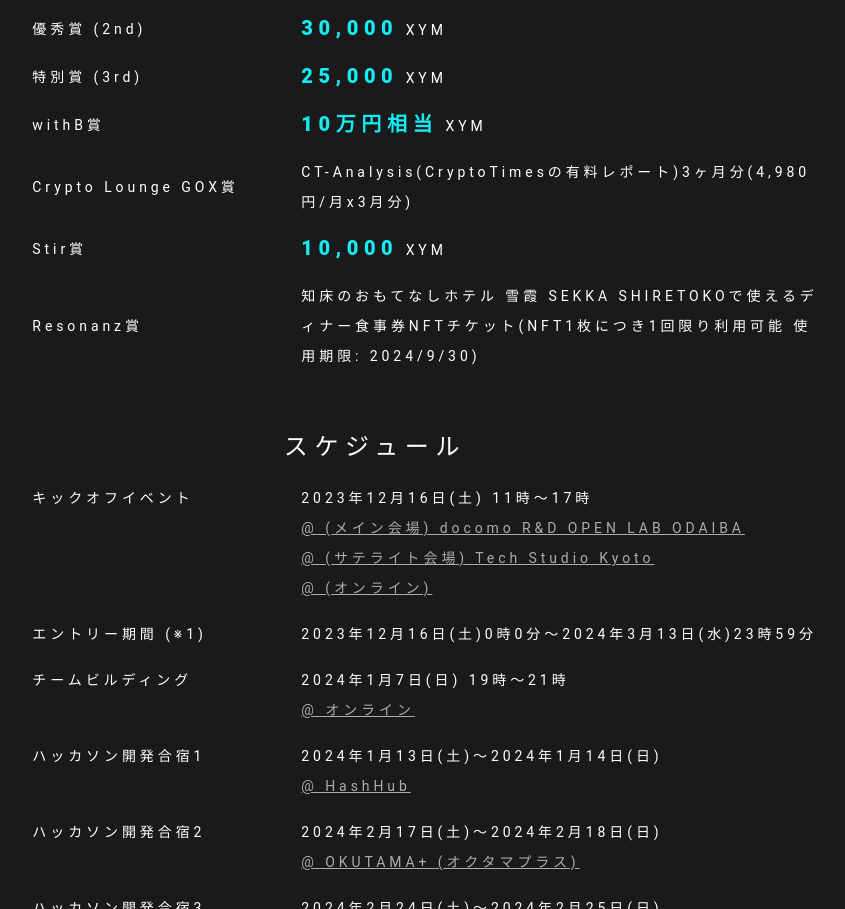
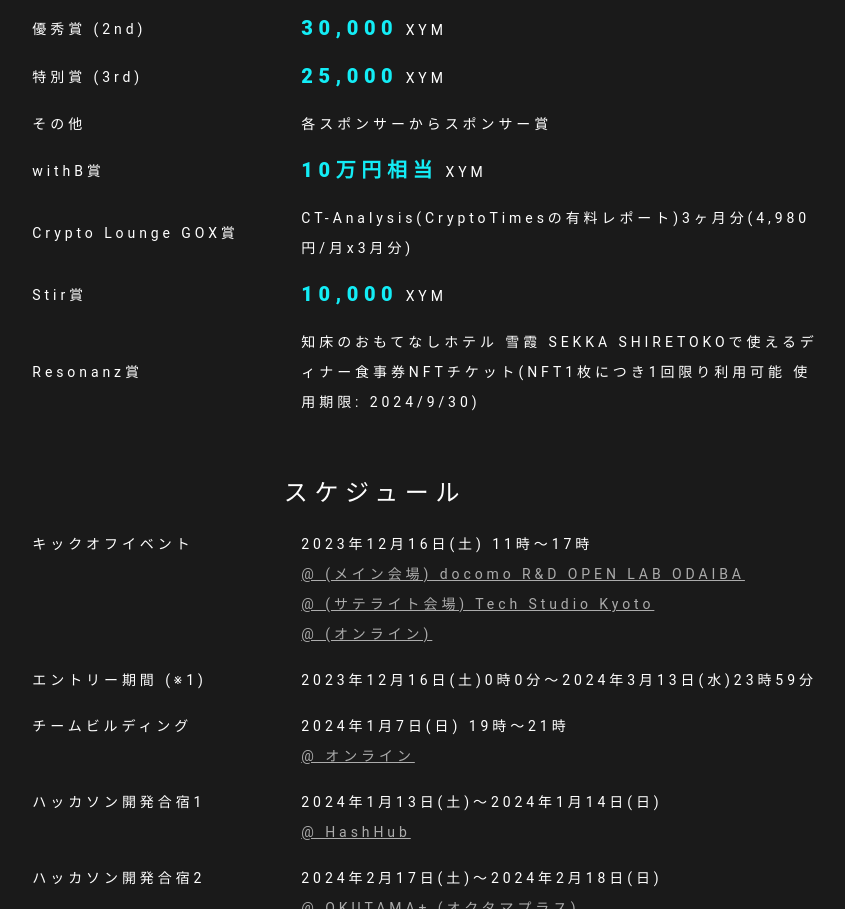
Before and after one commit to nemtus/hackathon-lp-2024, a website: page public/index.html in a window 1280 px wide. Shown: the part 971-1880 px from the top of the page, without its empty margins (265-1110 px from the left). Drawn offline with nearby package versions, Linux system fonts and the light colour scheme.

Commit message:
fix: add explanation of sponsor awards

```diff
--- a/public/index.html
+++ b/public/index.html
@@ -84,10 +84,10 @@
 						<p class="info-container-item-left">特別賞 (3rd)</p>
 						<p class="info-container-item-right"><span class="info-container-item-right-span-blue">25,000</span> XYM</p>
 					</li>
-					<!-- <li class="info-container-item">
+					<li class="info-container-item">
 						<p class="info-container-item-left">その他</p>
-						<p class="info-container-item-right">各スポンサーからスポンサー賞を予定</p>
-					</li> -->
+						<p class="info-container-item-right">各スポンサーからスポンサー賞</p>
+					</li>
 					<li class="info-container-item">
 						<p class="info-container-item-left">withB賞</p>
 						<p class="info-container-item-right"><span class="info-container-item-right-span-blue">10万円相当</span> XYM</p>
```
